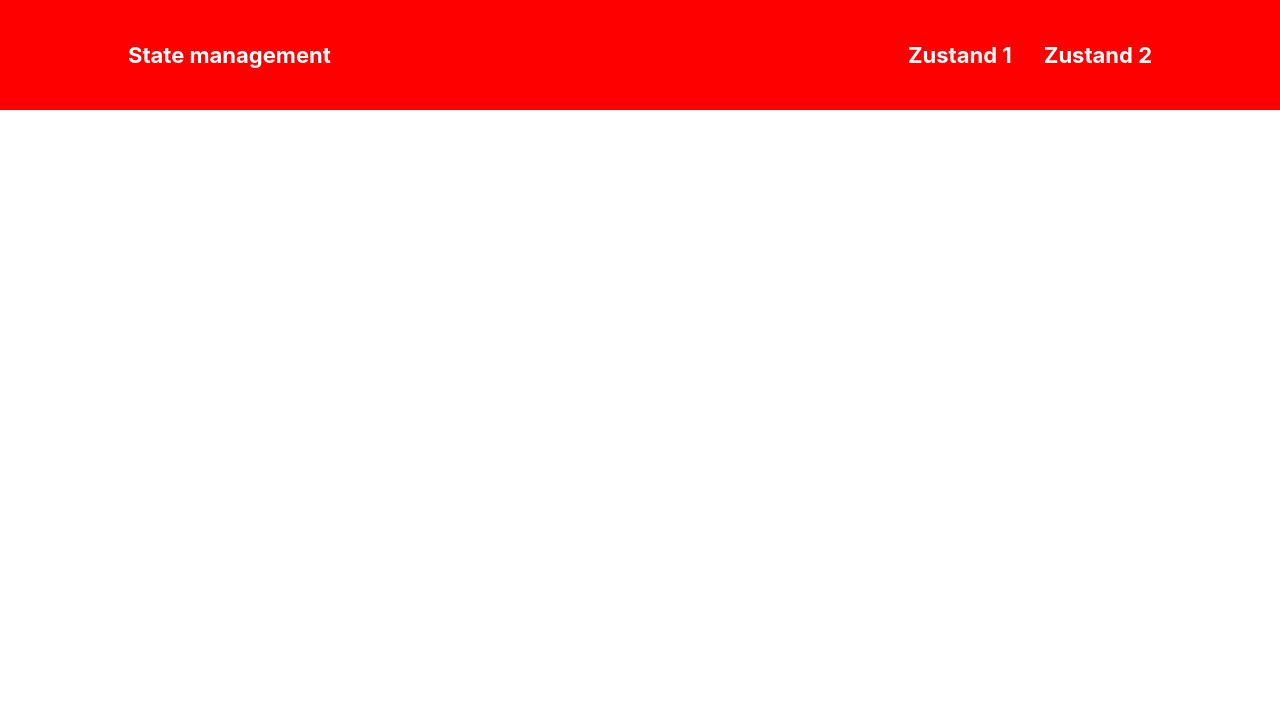
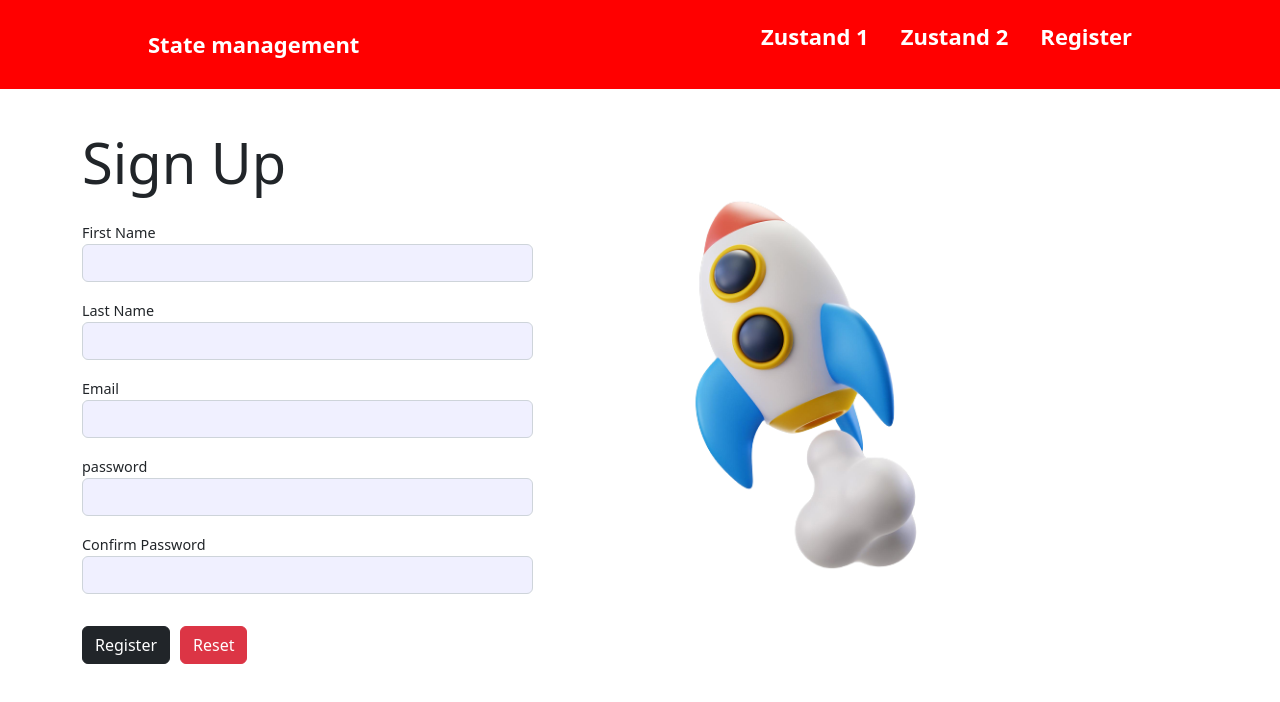
Before and after one commit to oyerohabib/zustand-state-management, a React (Create React App) app: page /register in a window 1280 px wide. Shown: the top 702 px of the page. Built offline with nearby package versions, Linux system fonts and the light colour scheme.

Commit message:
completed formik and yup form validations

```diff
--- a/package.json
+++ b/package.json
@@ -6,12 +6,15 @@
     "@testing-library/jest-dom": "^5.16.5",
     "@testing-library/react": "^13.3.0",
     "@testing-library/user-event": "^13.5.0",
+    "bootstrap": "^5.2.0",
+    "formik": "^2.2.9",
     "react": "^18.2.0",
     "react-dom": "^18.2.0",
     "react-router-dom": "^6.3.0",
     "react-scripts": "^2.1.3",
     "react-toastify": "^8.2.0",
     "web-vitals": "^2.1.4",
+    "yup": "^0.32.11",
     "zustand": "^4.0.0"
   },
   "scripts": {
--- a/src/App.css
+++ b/src/App.css
@@ -123,3 +123,18 @@ ul {
     font-weight: bold;
   }
 }
+
+label {
+  font-size: 0.9rem;
+}
+
+input.form-control,
+input.form-control:focus {
+  background: #f0f0ff;
+}
+
+.error {
+  position: absolute;
+  color: red;
+  font-size: 0.6rem;
+}
--- a/src/App.js
+++ b/src/App.js
@@ -5,6 +5,7 @@ import CourseList from "./components/CourseList";
 import Navbar from "./components/Navbar";
 import { BrowserRouter, Route, Routes } from "react-router-dom";
 import Zustand2 from "./components/Zustand2";
+import Register from "./components/Register";
 
 
 const Home = () => {
@@ -29,6 +30,7 @@ function App() {
       <Routes>
         <Route path="/" element={<Home />} />
         <Route path="/zustand2" element={<Zustand2 />} />
+        <Route path="/register" element={<Register />} />
       </Routes>
     </BrowserRouter>
   );
--- a/src/components/AddPerson.jsx
+++ b/src/components/AddPerson.jsx
@@ -5,6 +5,7 @@ const AddPerson = () => {
   const inputRef = useRef()
   const addPerson = usePeopleStore((state) => state.addPerson);
   const addNewPerson = () => {
+    if (inputRef.current.value === "") return;
     addPerson(inputRef.current.value);
     inputRef.current.value = ""
   }
--- /dev/null
+++ b/src/components/InputField.js
@@ -0,0 +1,18 @@
+import React from 'react'
+import { useField, ErrorMessage } from "formik"
+
+const InputField = ({ label, ...props }) => {
+
+  const [field, meta] = useField(props);
+  // console.log(field, meta);
+
+  return (
+    <div className='mb-3'>
+      <label htmlFor={field.name}>{label}</label>
+      <input className={`form-control shadow-none ${meta.touched && meta.error && 'is-invalid'}`} autoComplete='off' {...field} {...props} />
+      <ErrorMessage component="div" className="error" name={field.name} />
+    </div>
+  )
+}
+
+export default InputField
--- a/src/components/Navbar.jsx
+++ b/src/components/Navbar.jsx
@@ -14,6 +14,9 @@ const Navbar = () => {
             <li className="list-items">
               <NavLink to="/zustand2">Zustand 2</NavLink>
             </li>
+            <li className="list-items">
+              <NavLink to="/register">Register</NavLink>
+            </li>
           </ul>
         </div>
       </div>
--- /dev/null
+++ b/src/components/Register.js
@@ -0,0 +1,20 @@
+import React from "react";
+import rocket from "../assets/rocket-1.png";
+import RegisterForm from "./RegisterForm";
+
+const Register = () => {
+  return (
+    <div className="container mt-3">
+      <div className="row">
+        <div className="col-md-5">
+          <RegisterForm />
+        </div>
+        <div className="col-md-7 my-auto">
+          <img src={rocket} alt="rocket" className="img-fluid w-75" />
+        </div>
+      </div>
+    </div>
+  );
+};
+
+export default Register;
--- /dev/null
+++ b/src/components/RegisterForm.js
@@ -0,0 +1,68 @@
+import React from "react";
+import { Formik, Form } from "formik";
+import InputField from "./InputField";
+import * as Yup from "yup";
+
+const RegisterForm = () => {
+  const validate = Yup.object({
+    firstName: Yup.string()
+      .max(15, "Must be 15 character or less")
+      .required("Required"),
+    lastName: Yup.string()
+      .max(20, "Must be 20 character or less")
+      .required("Required"),
+    email: Yup.string()
+      .email("Email is invalid")
+      .required("Required"),
+    password: Yup.string()
+      .max(8, "Password must be atleast 8 character or more")
+      .required("password is required"),
+    confirmPassword: Yup.string()
+      .oneOf([Yup.ref("password"), null], "password must match")
+      .required("Confirm Password is Required"),
+  });
+
+  return (
+    <Formik
+      initialValues={{
+        firstName: "",
+        lastName: "",
+        email: "",
+        password: "",
+        confirmPassword: "",
+      }}
+      validationSchema={validate}
+      onSubmit={values => console.log(values)}
+    >
+      {(formik) => (
+        <div>
+          <h1 className="my-4 font-weight-bold display-4">Sign Up</h1>
+          {/* {console.log(formik.values)} */}
+          <Form>
+            <InputField label="First Name" name="firstName" type="text" />
+            <InputField label="Last Name" name="lastName" type="text" />
+            <InputField label="Email" name="email" type="text" />
+            <InputField label="password" name="password" type="password" />
+            <InputField
+              label="Confirm Password"
+              name="confirmPassword"
+              type="password"
+            />
+            <button className="btn btn-dark mt-3" type="submit">
+              Register
+            </button>
+            <button
+              className="btn btn-danger mt-3"
+              type="reset"
+              style={{ marginLeft: "10px" }}
+            >
+              Reset
+            </button>
+          </Form>
+        </div>
+      )}
+    </Formik>
+  );
+};
+
+export default RegisterForm;
--- a/src/index.js
+++ b/src/index.js
@@ -1,6 +1,7 @@
 import React from "react";
 import ReactDOM from "react-dom/client";
 import App from "./App";
+import "bootstrap/dist/css/bootstrap.min.css";
 
 const root = ReactDOM.createRoot(document.getElementById("root"));
 root.render(
```
Also changed, not shown: src/assets/rocket-1.png (added), 1 other file (tests, documents, lock files or other folders).
